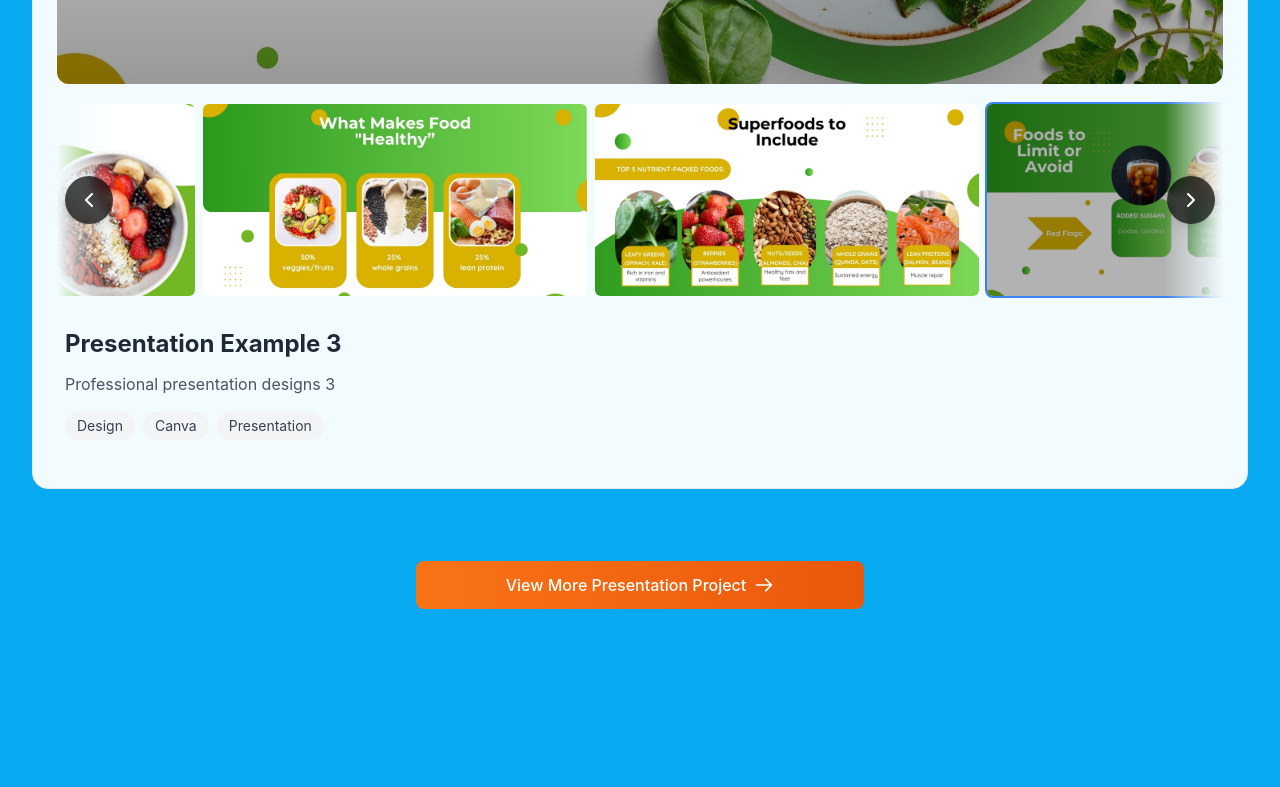
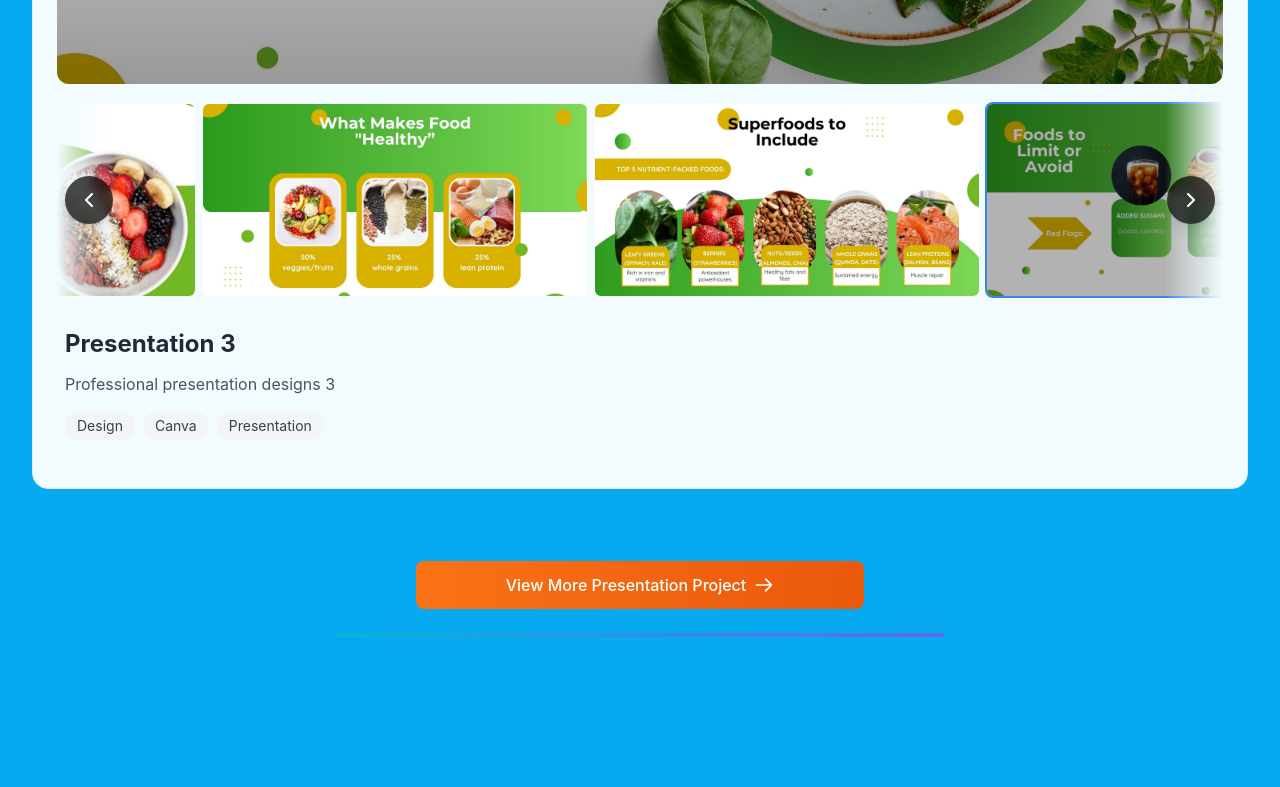
Before and after one commit to sendhi91/justacontent, a React (Create React App) app: page / in a window 1280 px wide. Shown: the part 3561-4348 px from the top of the page. Built offline with nearby package versions, Linux system fonts and the light colour scheme.

Commit message:
Add files via upload

```diff
--- a/src/components/Project1.jsx
+++ b/src/components/Project1.jsx
@@ -12,7 +12,7 @@ const Projects = () => {
   const projects = [
     {
       id: 1,
-      title: "Presentation Example 1",
+      title: "Presentation 1",
       description: "Professional presentation designs 1",
       image: "/presentation.jpg",
       placeholder: "/placeholder-design.jpg",
@@ -31,7 +31,7 @@ const Projects = () => {
     },
     {
       id: 2,
-      title: "Presentation Example 2",
+      title: "Presentation 2",
       description: "Professional presentation designs 2",
       image: "/presentation-slideB.jpg",
       placeholder: "/placeholder-design.jpg",
@@ -46,12 +46,11 @@ const Projects = () => {
         "/presentation-slideB_7.jpg",
         "/presentation-slideB_8.jpg",
         "/presentation-slideB_9.jpg",
-        // "/presentation-slideB_10.jpg",
       ],
     },
     {
       id: 3,
-      title: "Presentation Example 3",
+      title: "Presentation 3",
       description: "Professional presentation designs 3",
       image: "/presentation-slideC.jpg",
       placeholder: "/placeholder-design.jpg",
@@ -65,8 +64,6 @@ const Projects = () => {
         "/presentation-slideC_6.jpg",
         "/presentation-slideC_7.jpg",
         "/presentation-slideC_8.jpg",
-        // "/presentation-slideC_9.jpg",
-        // "/presentation-slideC_10.jpg",
       ],
     }
   ];
@@ -212,7 +209,6 @@ const Projects = () => {
             <div className="mb-6">
               <motion.div
                 whileHover={{ scale: 1.02 }}
-                // className="relative w-full h-96 sm:h-[28rem] md:h-[32rem] lg:h-[36rem] xl:h-[40rem] rounded-xl overflow-hidden mb-3"
                 className="relative w-full h-72 sm:h-[22rem] md:h-[26rem] lg:h-[30rem] xl:h-[34rem] rounded-xl overflow-hidden mb-3"
                 transition={{ type: "spring", stiffness: 300 }}
               >
@@ -346,6 +342,12 @@ const Projects = () => {
               <path strokeLinecap="round" strokeLinejoin="round" strokeWidth={2} d="M14 5l7 7m0 0l-7 7m7-7H3" />
             </svg>
           </motion.button>
+          <motion.div
+            initial={{ opacity: 0, scaleX: 0 }}
+            animate={{ opacity: 1, scaleX: 1 }}
+            transition={{ duration: 0.5, delay: 0.7 }}
+            className="mt-6 h-1 bg-gradient-to-r from-cyan-500 to-indigo-500 rounded-full mx-auto w-3/4 sm:w-1/2"
+          />
         </motion.div>
       </motion.div>
     </motion.section>
--- a/src/components/Project2.jsx
+++ b/src/components/Project2.jsx
@@ -12,30 +12,34 @@ const Projects = () => {
   const projects = [
     {
       id: 1,
-      title: "Presentation Design",
-      description: "Professional presentation designs for various purposes with modern layouts and engaging visuals.",
-      image: "/presentation.jpg",
+      title: "Ebook 1",
+      description: "Ebook Desain Contain Simple Fitness For Busy People",
+      image: "/ebook_a.jpg",
       placeholder: "/placeholder-design.jpg",
-      tags: ["Canva", "PowerPoint", "Keynote"],
+      tags: ["Health", "Canva", "Design"],
       slideshowImages: [
-        "/presentation-slide1.jpg",
-        "/presentation-slide2.jpg",
-        "/presentation-slide3.jpg",
-        "/presentation-slide4.jpg",
-        "/presentation-slide5.jpg",
-        "/presentation-slide6.jpg",
-        "/presentation-slide7.jpg",
-        "/presentation-slide8.jpg",
-        "/presentation-slide9.jpg",
+        "/ebook_a_1.jpg",
+        "/ebook_a_2.jpg",
+        "/ebook_a_3.jpg",
+        "/ebook_a_4.jpg",
+        "/ebook_a_5.jpg",
+        "/ebook_a_6.jpg",
+        "/ebook_a_7.jpg",
+        "/ebook_a_8.jpg",
+        "/ebook_a_9.jpg",
+        "/ebook_a_10.jpg",
+        "/ebook_a_11.jpg",
+        "/ebook_a_12.jpg",
+        "/ebook_a_13.jpg",
       ],
     },
     {
       id: 2,
-      title: "Ebook Design",
-      description: "Beautiful ebook designs optimized for digital marketing and readability across devices.",
+      title: "Ebook 2",
+      description: "edited",
       image: "/ebook.jpg",
       placeholder: "/placeholder-design.jpg",
-      tags: ["Adobe InDesign", "Canva", "Illustrator"],
+      tags: ["Health", "Canva", "Design"],
       slideshowImages: [
         "/ebook-slide1.jpg",
         "/ebook-slide2.jpg",
@@ -51,7 +55,7 @@ const Projects = () => {
     },
     {
       id: 3,
-      title: "Planner Design",
+      title: "Ebook 3",
       description: "Organize your time and goals with clean and visual planner layouts.",
       image: "/planner.jpg",
       placeholder: "/placeholder-design.jpg",
@@ -79,8 +83,8 @@ const Projects = () => {
     if (audioRef.current) {
       audioRef.current.volume = 0.1;
       audioRef.current.loop = true;
-      audioRef.current.play().catch(() => {
-        console.warn('Autoplay blocked by browser.');
+      audioRef.current.play().catch((error) => {
+        console.warn('Autoplay blocked by browser:', error);
       });
     }
   }, []);
@@ -162,11 +166,24 @@ const Projects = () => {
     }
   };
 
+  const pageVariants = {
+    initial: { opacity: 0, x: "100%" },
+    animate: { opacity: 1, x: 0 },
+    exit: { opacity: 0, x: "-100%" },
+  };
+
+  const pageTransition = {
+    duration: 0.5,
+    ease: "easeInOut",
+  };
+
   return (
     <motion.section
-      initial="hidden"
-      animate="visible"
+      variants={pageVariants}
+      initial="initial"
+      animate="animate"
       exit="exit"
+      transition={pageTransition}
       className={`relative overflow-hidden px-4 sm:px-8 pt-28 pb-16 max-w-7xl mx-auto min-h-screen ${
         darkMode ? 'bg-[#0F8BCC]' : 'bg-[#07A9F0]'
       }`}
@@ -213,7 +230,7 @@ const Projects = () => {
             <div className="mb-6">
               <motion.div
                 whileHover={{ scale: 1.02 }}
-                className="relative w-full h-96 sm:h-[28rem] md:h-[32rem] lg:h-[36rem] xl:h-[40rem] rounded-xl overflow-hidden mb-3"
+                className="relative w-full max-w-md mx-auto aspect-[148/210] rounded-xl overflow-hidden mb-3"
                 transition={{ type: "spring", stiffness: 300 }}
               >
                 <img
@@ -257,7 +274,7 @@ const Projects = () => {
                     {[...project.slideshowImages, ...project.slideshowImages].map((img, idx) => (
                       <motion.div
                         key={`${project.id}-${idx}`}
-                        className={`relative h-48 w-96 flex-shrink-0 rounded-md overflow-hidden ${
+                        className={`relative w-full max-w-xs aspect-[148/210] flex-shrink-0 rounded-md overflow-hidden ${
                           idx % project.slideshowImages.length === (currentSlide[project.id] || 0)
                             ? 'ring-2 ring-blue-500'
                             : ''
```
